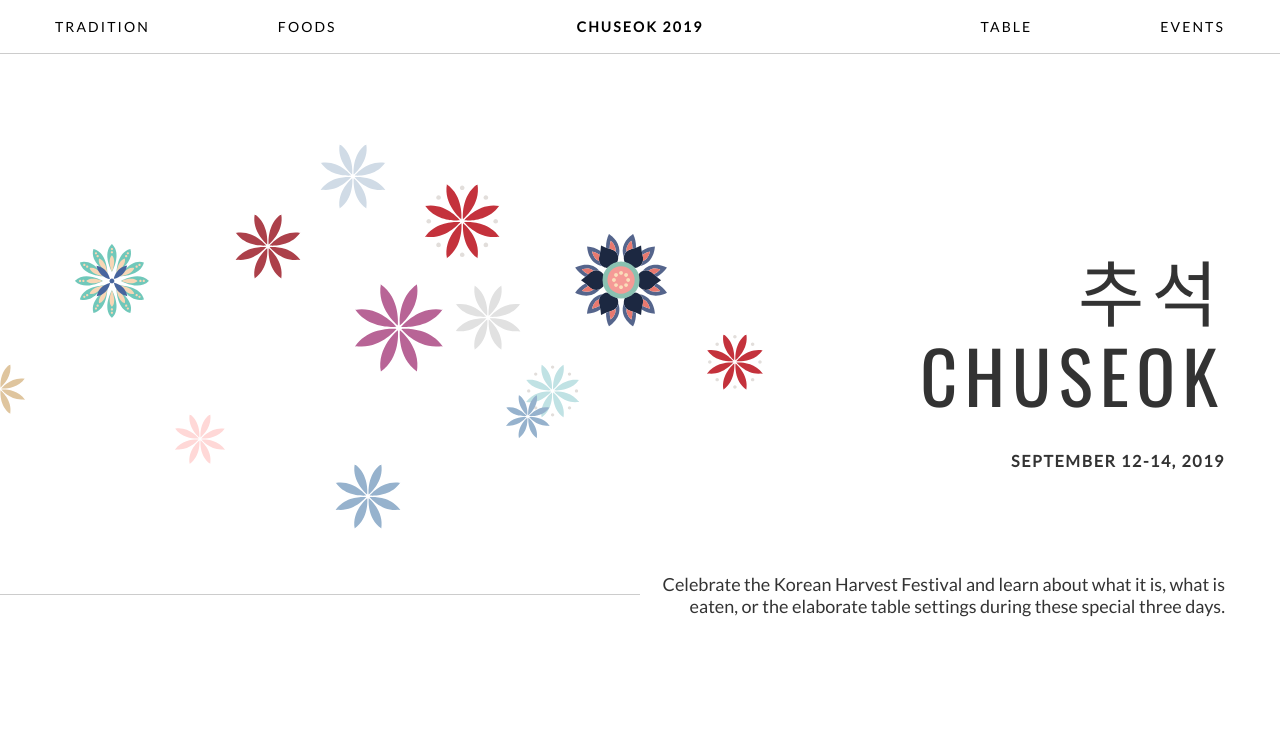
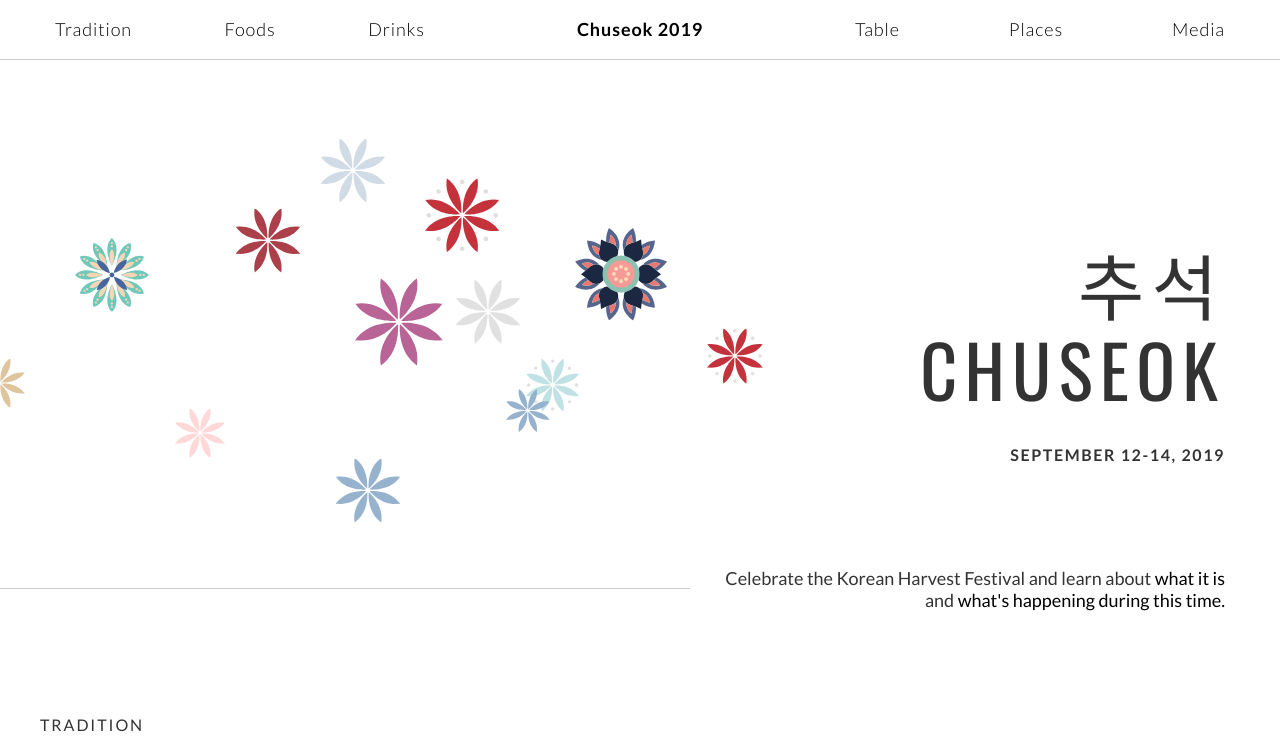
Before and after one commit to daneyul/chuseok, a Gatsby site: page / in a window 1280 px wide. Shown: the top 739 px of the page. Built offline with nearby package versions, Linux system fonts and the light colour scheme; Gatsby itself is replaced by a stand-in of ours.

Commit message:
added tradition

```diff
--- a/src/components/landing.js
+++ b/src/components/landing.js
@@ -9,7 +9,7 @@
 
 const Landing = ({data}) => (
 
-    <div class="container">
+    <div class="container nav-space">
 
       <div class="row justify-content-end">
         <div class="col-12">
@@ -21,7 +21,7 @@
 
       <div class="row justify-content-end landing-title3--margin">
         <div class="col-12">
-          <h4 class="leader--first text-right"><span class="landing-title3">Celebrate the Korean Harvest Festival and learn about what it is, what is <br class="landing-title3--break"/>eaten, or the elaborate table settings during these special three days.</span></h4>
+          <h4 class="leader--first text-right"><span class="landing-title3">Celebrate the Korean Harvest Festival and learn about <Link to="tradition" activeStyle={{ textDecoration: "underline" }}>what it is</Link><br class="landing-title3--break"/> and <Link to="" activeStyle={{ textDecoration: "underline" }}>what's happening during this time.</Link></span></h4>
         </div>
       </div>
 
--- a/src/components/nav.js
+++ b/src/components/nav.js
@@ -6,21 +6,24 @@
 const Nav = () => (
   <nav class="container-fluid nav-top">
     <div class="container">
-    <div class="row">
-        <ul class="col-4 nav-item justify-content-start">
-          <li class="nav-item--left"><Link to="">Tradition</Link></li>
+    <div id="nav-list" class="row">
+        <ul class="col-4 nav-item justify-content-between">
+          <li><Link to="tradition">Tradition</Link></li>
           <li><Link to="foods">Foods</Link></li>
+          <li><Link to="drinks">Drinks</Link></li>
         </ul>
         <ul class="col-4 nav-item justify-content-center">
           <li class="nav-item--center"><Link to="/">Chuseok 2019</Link></li>
         </ul>
-        <ul class="col-4 nav-item justify-content-end">
+        <ul class="col-4 nav-item justify-content-between">
           <li><Link to="">Table</Link></li>
-          <li class="nav-item--right"><Link to="">Events</Link></li>
+          <li><Link to="">Places</Link></li>
+          <li><Link to="">Media</Link></li>
         </ul>
       </div>
     </div>
   </nav>
+
 )
 
 export default Nav
--- a/src/styles/custom.scss
+++ b/src/styles/custom.scss
@@ -1,5 +1,5 @@
 @import url('https://fonts.googleapis.com/css?family=Oswald&display=swap');
-@import url('https://fonts.googleapis.com/css?family=Lato&display=swap');
+@import url('https://fonts.googleapis.com/css?family=Lato:300,400,700,900&display=swap');
 
 .container {
     max-width: 1200px;
--- a/src/styles/landing.scss
+++ b/src/styles/landing.scss
@@ -33,7 +33,7 @@
 }
 
 .header-mt {
-    margin-top: 8rem;
+    margin-top: 6rem;
 }
 
 .header-col-1 {
@@ -212,7 +212,7 @@
         width: 100%;
         height: 1px;
         background: rgba(0,0,0,0.2);
-        left: -600px;
+        left: -550px;
     }
 }
 
--- a/src/styles/nav.scss
+++ b/src/styles/nav.scss
@@ -3,20 +3,24 @@
 nav {
     font-weight: 300;
     font-family: "Lato", sans-serif;
-    color: rgba(0,0,0,0.7);
-    font-size: 14px;
+    position: fixed;
+    top: 0;
+    z-index: 1;
+    background: white;
 }
 
 .nav-top {
-    position: sticky;
-    margin-top: 1rem;
+    padding-top: 1rem;
     border-bottom: 1px solid rgba(0,0,0,0.2);
 }
 
+.nav-space {
+    margin-top: 3rem;
+}
+
 .nav-item {
-    text-transform: uppercase;
     display: flex;
-    letter-spacing: 0.15em;
+    letter-spacing: 0.05em;
 }
 
 .nav-item--center {
```
Also changed, not shown: src/pages/Tradition/index.md (added, +30 -0 lines), src/styles/blog.scss (+7 -0 lines), src/templates/post.js (+6 -6 lines).
